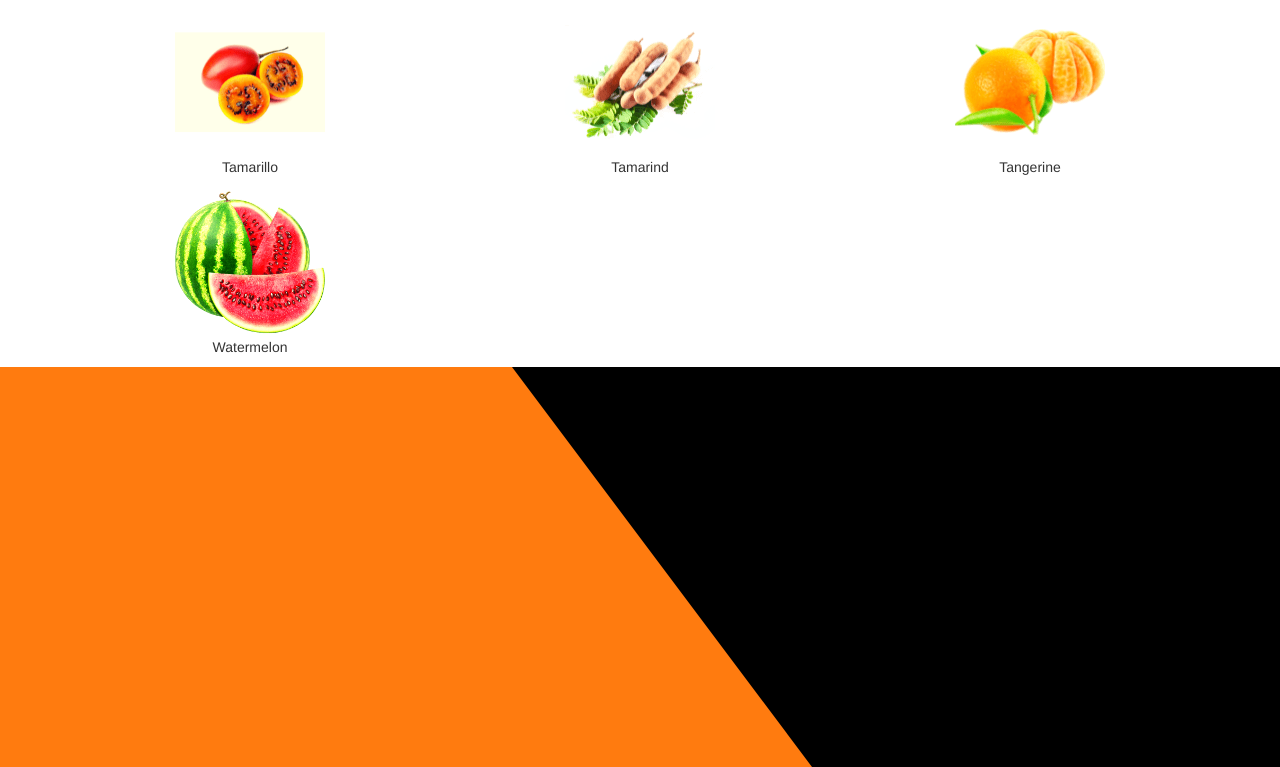
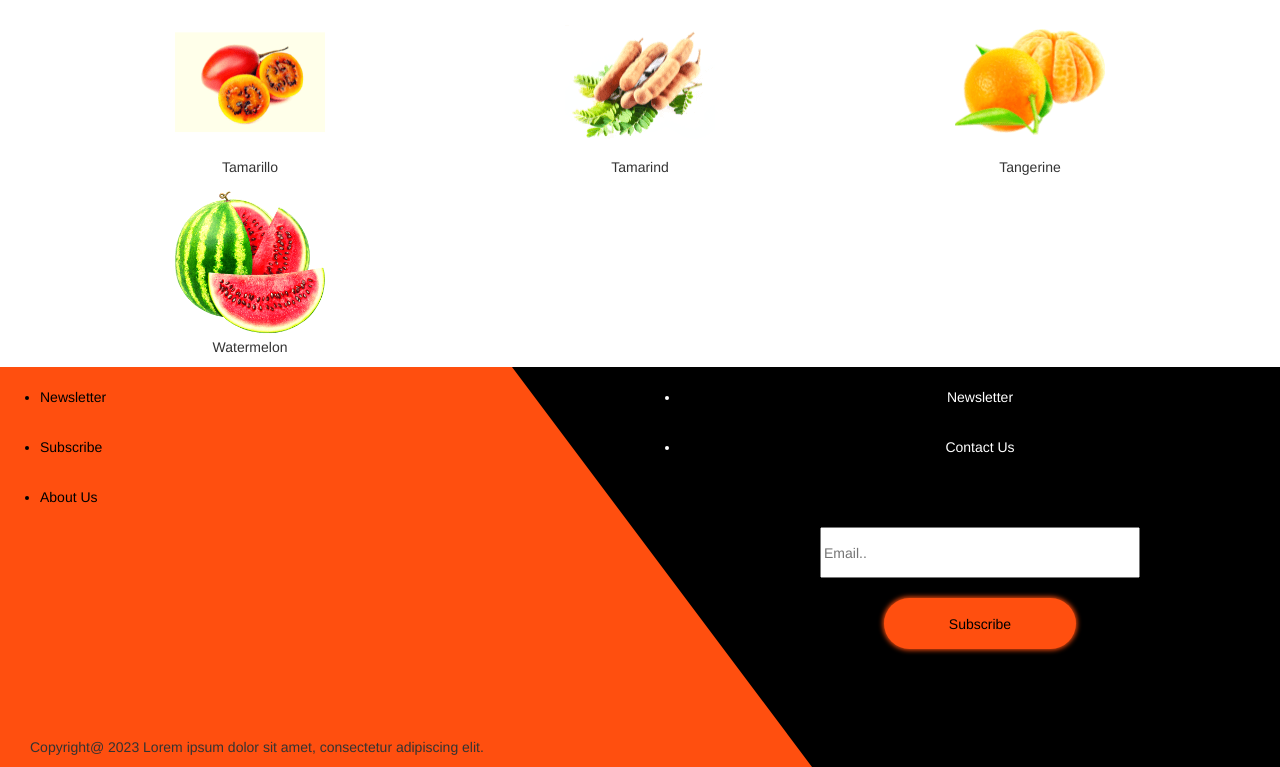
Before and after one commit to babucarr32/fruitsWebsiteTemplate, a plain HTML site: page index.html in a window 1280 px wide. Shown: the part 5273-6040 px from the top of the page. Drawn offline with nearby package versions, Linux system fonts and the light colour scheme.

Commit message:
styled the footer

```diff
--- a/css/master.css
+++ b/css/master.css
@@ -1,3 +1,6 @@
+:root{
+    --footerColor: #ff4f0f;
+}
 body{
     margin: 0;
 }
@@ -66,7 +69,7 @@ footer{
 .leftDiv{
     position: absolute;
     left: 0;
-    background-color: #ff7b0f;
+    background-color: var(--footerColor);
     width: 40%;
     height: 50%;
 }
@@ -75,17 +78,61 @@ footer{
 	height: 50vh;
     /* background-color: green; */
 	 border-top: 50vh solid transparent;
-	border-left: 300px solid #ff7b0f;
+	border-left: 300px solid var(--footerColor);
 	/*border-bottom: 0px solid transparent; */
     position: absolute;
     left: 100%;
     z-index: 1;
 }
-/* .rightDiv{
-    background-color: green;
-    width: 50%;
-    height: 50%;
-    max-height: 100%;
+li{
+    margin-top: 20px;
+    height: 30px;
+    color: #000;
+}
+.rightDiv{
     position: absolute;
     right: 0;
-} */
+    width: 50%;
+    height: 50vh;
+    background-color: rgb(0, 0, 0);
+}
+.rightLi{
+    margin-top: 20px;
+    height: 30px;
+    color: #fff;
+    text-align: center;
+}
+.copyRight{
+    position: absolute;
+    bottom: 0;
+    width: 100%;
+    height: auto;
+    margin-left: 30px;
+    z-index: 1;
+}
+.emailInput{
+    margin-top: 20px;
+    list-style: none;
+    padding: 0;
+
+}
+#emailInputID{
+    width: 25vw;
+    height: 4vw;
+    color: black;
+}
+
+.btnSubscribe{
+    margin-top: 20px;
+    background-color: var(--footerColor);
+    width: 15vw;
+    height: 4vw;
+    border-radius: 3vw;
+    color: black;
+    border-style: none;
+    box-shadow:  0 0 5px 1px var(--footerColor);
+}
+.btnSubscribe:hover{
+    background-color: rgb(0, 123, 255);
+    box-shadow:  0 0 5px 1px rgb(0, 123, 255);
+}
--- a/index.html
+++ b/index.html
@@ -50,8 +50,31 @@
     <div class="torelative">
         <div class="leftDiv">
             <div class="triangle-right"></div>
+            <ul>
+                <li>Newsletter</li>
+                <li>Subscribe</li>
+                <li>About Us</li>
+            </ul>
+            <div class="copyRight">
+                <p>Copyright@ 2023 Lorem ipsum dolor sit amet, consectetur adipiscing elit.</p>
+            </div>
         </div>
-        <div class="rightDiv"></div>
+        <div class="rightDiv">
+            <ul>
+                <li class="rightLi">Newsletter</li>
+                <li class="rightLi">Contact Us</li>
+                <li class="rightLi emailInput">
+                    <br>
+                    <br>
+                    <form action="">
+                        <input id="emailInputID" type="email" placeholder="Email.." >
+                        <br>
+
+                        <button class="btnSubscribe">Subscribe</button>
+                    </form>
+                </li>
+            </ul>
+        </div>
     </div>
 </footer>
 </html>
```
